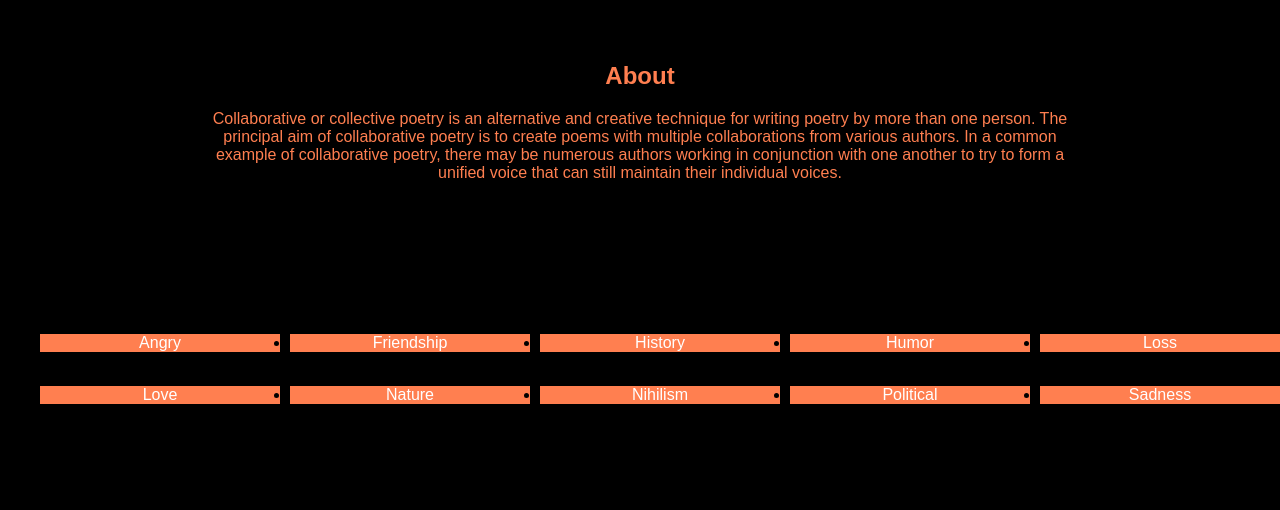
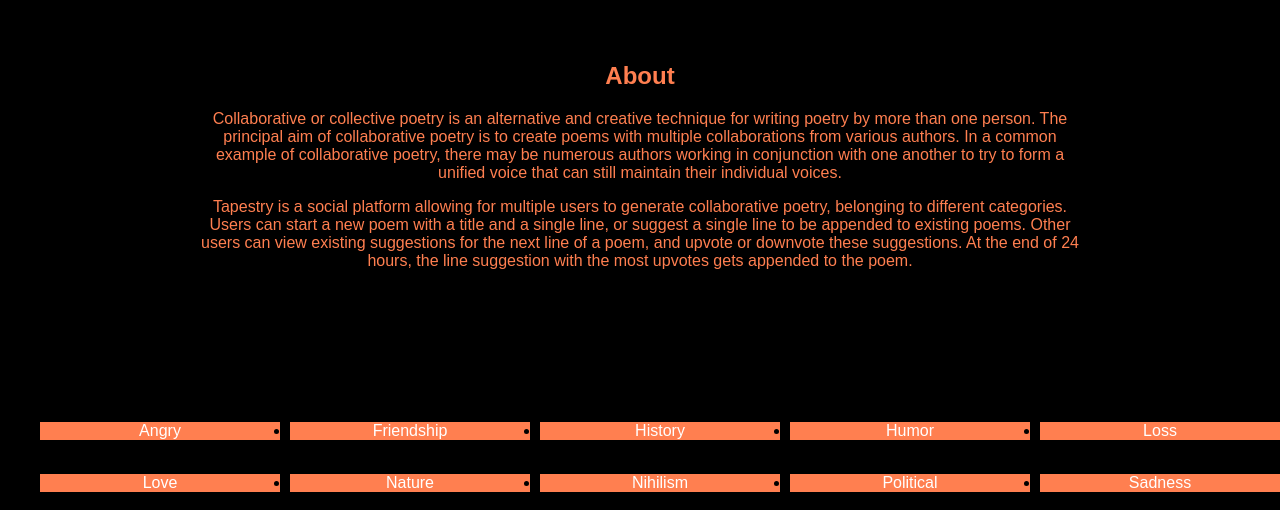
Before and after one commit to AmberAftab1/Tapestry, a Django app: page /blog/ in a window 1280 px wide. Shown: the part 302-812 px from the top of the page. Run offline with Django 3.2, Linux system fonts and the light colour scheme.

Commit message:
added detailed description to homepage

```diff
--- a/templates/blog/home_page/index.html
+++ b/templates/blog/home_page/index.html
@@ -15,6 +15,12 @@
                 <p> Collaborative or collective poetry is an alternative and creative technique for writing poetry by more than one person.
                     The principal aim of collaborative poetry is to create poems with multiple collaborations from various authors.
                     In a common example of collaborative poetry, there may be numerous authors working in conjunction with one another to try to form a unified voice that can still maintain their individual voices.</p> <!-- source: wikipedia -->
+                <p>
+                    Tapestry is a social platform allowing for multiple users to generate collaborative poetry, belonging to different categories.
+                    Users can start a new poem with a title and a single line, or suggest a single line to be appended to existing poems.
+                    Other users can view existing suggestions for the next line of a poem, and upvote or downvote these suggestions.
+                    At the end of 24 hours, the line suggestion with the most upvotes gets appended to the poem.
+                </p>
             </div>
 
             <ul id = "categories"> <!-- categories of poems -->
```
